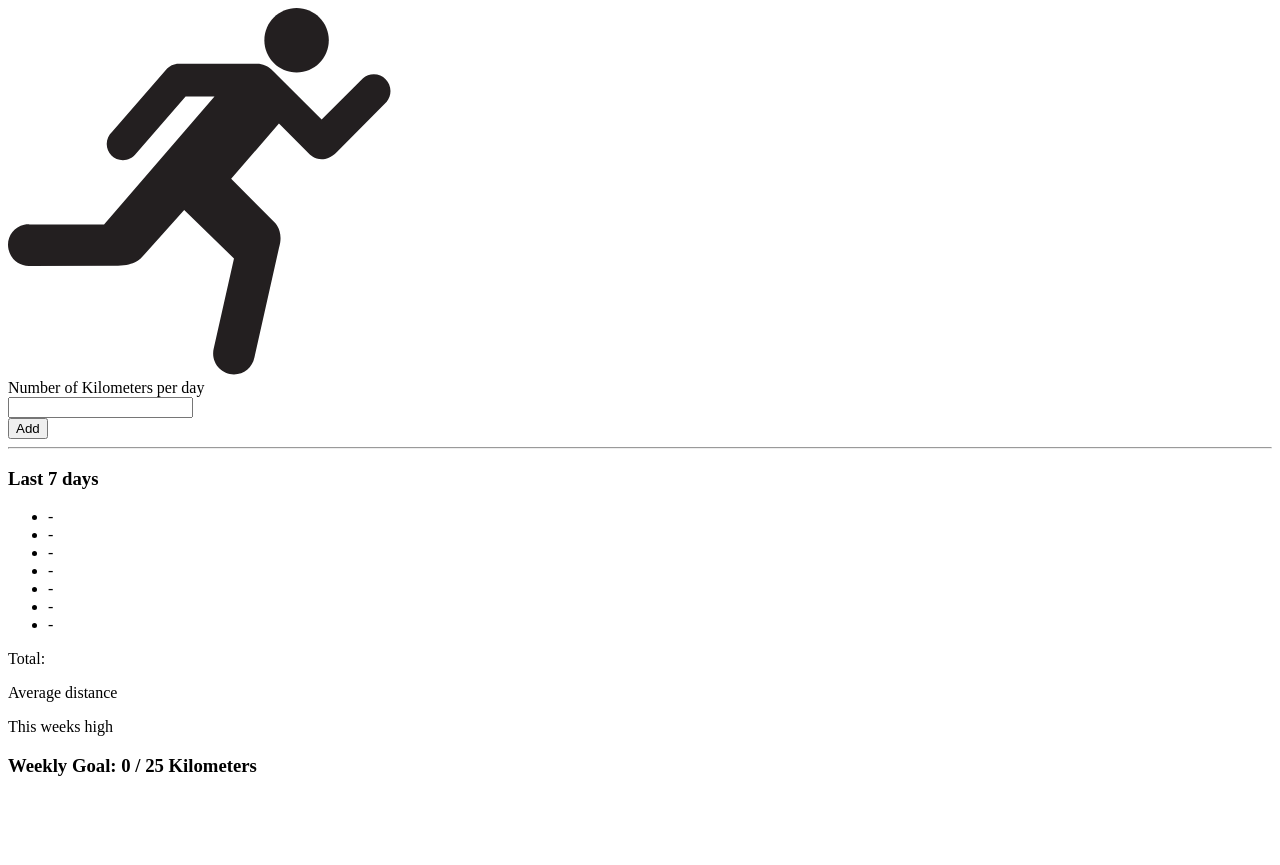
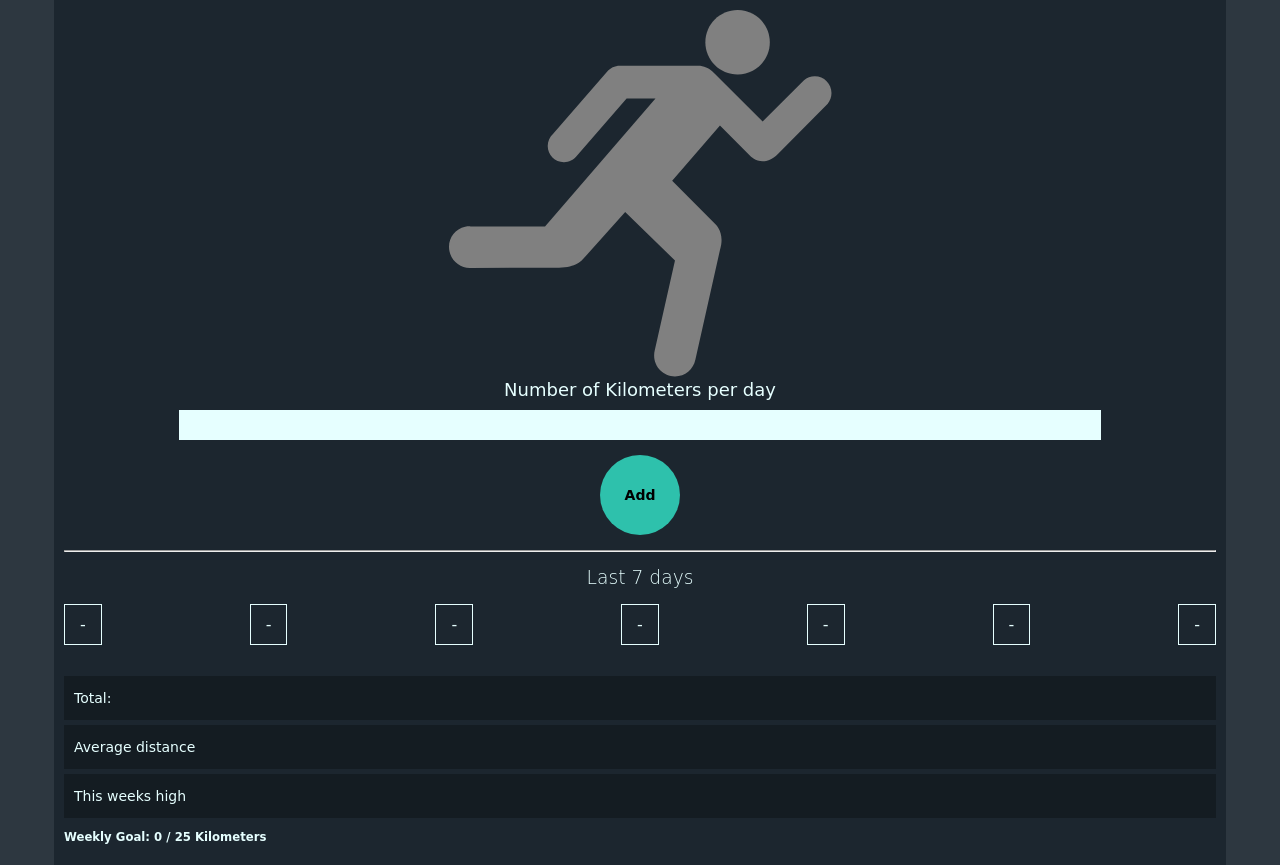
Before and after one commit to Frankie-B/running-tracker, a plain HTML site: page index.html in a window 1280 px wide. Before the commit the page ends 800 px from the top, so only its background shows below. Drawn offline with Linux system fonts and the light colour scheme; a web font is replaced by a local one.

Commit message:
Add styles to sections

```diff
--- a/index.html
+++ b/index.html
@@ -12,7 +12,22 @@
   </head>
   <body>
     <div class="logo">
-      <img src="./img/runner.svg" alt="" srcset="" />
+      <svg
+        width="383"
+        height="367"
+        viewBox="0 0 383 367"
+        fill="none"
+        xmlns="http://www.w3.org/2000/svg"
+      >
+        <path
+          d="M288.603 64.462C306.387 64.462 320.81 49.991 320.81 32.207C320.81 14.423 306.388 0 288.603 0C270.77 0 256.348 14.422 256.348 32.207C256.348 49.991 270.77 64.462 288.603 64.462Z"
+          fill="gray"
+        />
+        <path
+          d="M177.603 88.382L127.466 146.315C124.494 149.969 120.011 152.211 114.944 152.211C105.979 152.211 98.7194 144.951 98.7194 136.034C98.7194 131.162 100.814 126.825 104.176 123.853L158.26 61.584C161.232 58.027 165.715 55.737 170.782 55.737L249.033 55.688C254.783 55.688 259.947 58.027 263.748 61.681L313.641 111.575L355.008 70.305C357.932 67.82 361.684 66.358 365.776 66.358C375.034 66.358 382.489 73.862 382.489 83.12C382.489 87.164 381.124 90.818 378.737 93.742L328.892 143.976C313.739 159.081 301.558 146.266 301.558 146.266L270.959 115.521L223.161 170.823L266.964 214.626C266.964 214.626 276.221 223.202 270.91 240.255L246.353 349.735C244.404 359.237 236.024 366.399 225.987 366.399C214.439 366.399 205.133 357.044 205.133 345.545C205.133 343.694 205.328 341.94 205.766 340.283L225.987 250.484L176.19 202.101L133.362 249.851C133.362 249.851 126.443 258.378 108.074 257.744L21.1994 257.89C11.5034 258.037 2.68437 251.41 0.540366 241.568C-2.04263 230.361 4.87637 219.349 16.1314 216.865C17.8864 216.475 19.6404 216.329 21.3454 216.377L96.0394 216.572L206.499 88.522L177.605 88.376L177.603 88.382Z"
+          fill="gray"
+        />
+      </svg>
     </div>
 
     <form>
--- a/style.css
+++ b/style.css
@@ -0,0 +1,84 @@
+html {
+  background: #2d3740;
+  font-family: 'MuseoModerno', cursive;
+  font-size: 10px;
+}
+
+body {
+  background: #1c262f;
+  color: rgb(230, 255, 255);
+  margin: 0 auto;
+  padding: 1rem;
+  width: 90%;
+}
+
+.logo {
+  text-align: center;
+}
+
+form {
+  text-align: center;
+}
+
+label {
+  font-size: 1.8rem;
+}
+
+input[type='number'] {
+  background: rgb(230, 255, 255);
+  border: none;
+  font-family: inherit;
+  font-size: 1.2rem;
+  margin: 1rem 0;
+  padding: 0.8rem 0;
+  text-align: center;
+  width: 80%;
+}
+
+button {
+  border: none;
+  border-radius: 50%;
+  background: #2ec1ac;
+  font-family: inherit;
+  font-size: 1.4rem;
+  font-weight: bolder;
+  margin: 0.5rem 0 1rem 0;
+  height: 80px;
+  width: 80px;
+}
+
+ul {
+  display: flex;
+  justify-content: space-between;
+  list-style: none;
+  padding: 0;
+}
+
+.entriesWrapper {
+  font-size: 1.6rem;
+  padding: 1rem 0;
+}
+
+.entriesWrapper h3 {
+  font-weight: lighter;
+  margin: 0;
+  text-align: center;
+}
+
+li {
+  border: 1px solid;
+  padding: 1rem 1.5rem;
+}
+
+.data {
+  font-size: 1.4rem;
+}
+
+.data div {
+  display: flex;
+  align-items: center;
+  justify-content: space-between;
+  background: #141c22;
+  margin: 0.5rem 0;
+  padding: 0 1rem;
+}
```
Also changed, not shown: img/runner.svg (deleted).
